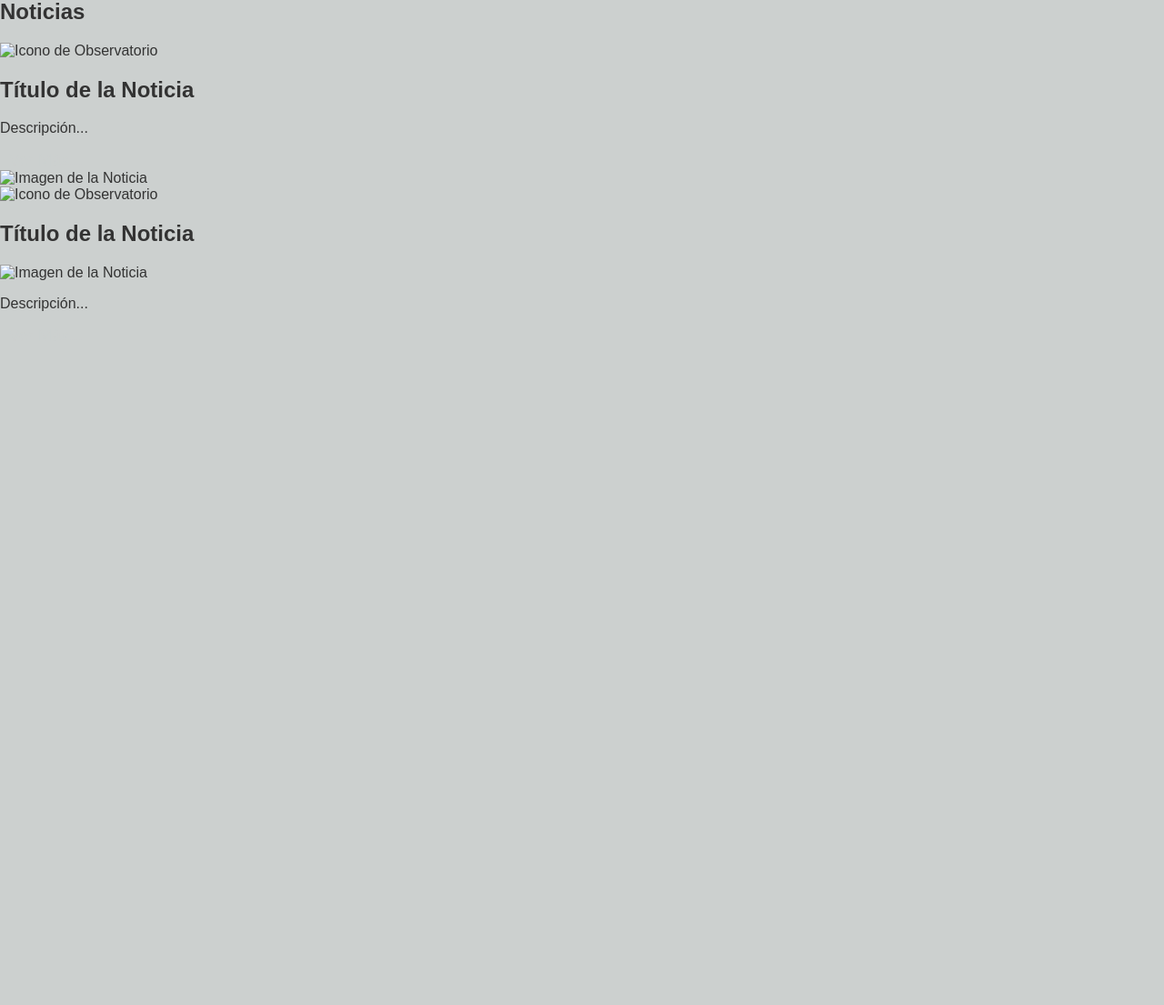
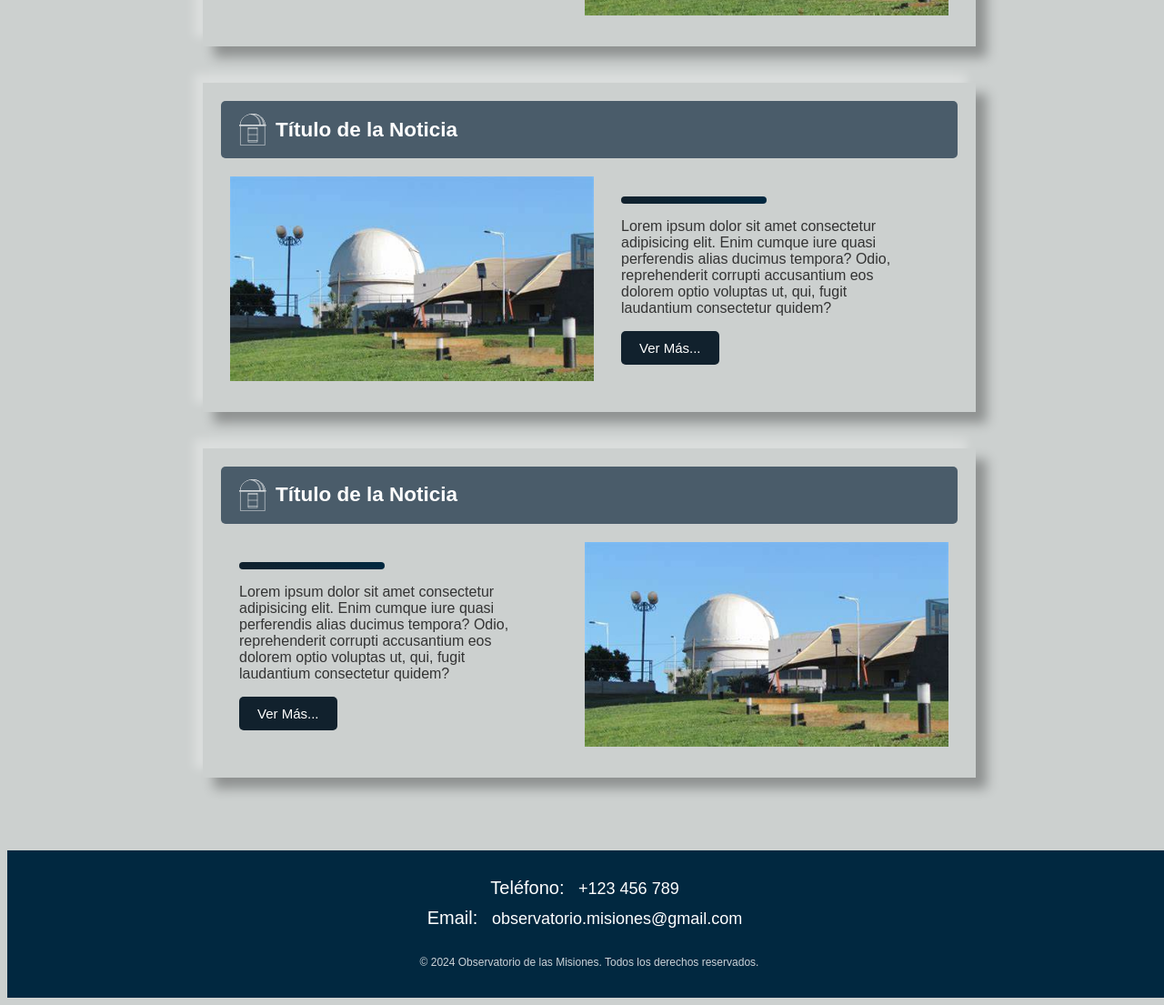
Before and after one commit to SantiNunez2003/TP-WEB-OBSERVATORIO, a PHP site: page /Pages/Noticias.html in a window 1280 px wide. Shown: the part 1200-2305 px from the top of the page at 91% size. Before the commit the page ends 1542 px from the top, so only its background shows below. Run offline with PHP 8.4, Linux system fonts and the light colour scheme.

Commit message:
Agregamos footer y Noticias finalizado

```diff
--- a/Pages/Noticias.html
+++ b/Pages/Noticias.html
@@ -1,94 +1,105 @@
 <!DOCTYPE html>
 <html lang="en">
-
   <head>
-    <meta charset="UTF-8">
-    <meta name="viewport" content="width=device-width, initial-scale=1.0">
+    <meta charset="UTF-8" />
+    <meta name="viewport" content="width=device-width, initial-scale=1.0" />
     <title>Noticias | Observatorio de las Misiones</title>
-    <link rel="stylesheet" href="../Styles/styles.css">
+    <link rel="stylesheet" href="/Styles/styles.css" />
   </head>
 
   <body>
     <!-- Barra de Navegación -->
-    <header class="headerObservatorio">
+    <header>
       <nav class="barra-de-navegacion">
-            <ul class="lista-de-navegacion">
-                <li><a class="nav-link" href="/Codigo/index.html">Nosotros</a></li>
-                <li><a class="nav-link" href="/Codigo/Noticias.html">Noticias</a></li>
-                <div>
-                    <img class="nav-icono-observatorio" src="/Icons/Observatory Icon.svg" alt="Icono de Observatorio">
-                </div>
-                <li><a class="nav-link" href="/Codigo/Galeria.html">Galeria</a></li>
-                <li><a class="nav-link" href="/Codigo/Eventos.html">Eventos</a></li>
-            </ul>
+        <h1 class="titulo-nav">Observatorio de las Misiones</h1>
       </nav>
     </header>
 
     <!-- Selección de Sitio -->
     <section class="seleccion">
-        <h1 class="titulo-seleccion">
-            Observatorio de las Misiones
-        </h1>
+      <article class="contenedor-seleccion">
+        <div>
+          <img
+            class="imagen-seleccion"
+            src="/Image/Observatorio-background-lines.svg"
+            alt="Imagen de Observatorio"
+          />
+        </div>
+      </article>
+    </section>
 
-        <div >
-            <img class="imagen-seleccion" src="/Imgane/Imagen_Luna-2.png" alt="Imagen de Luna">
-        </div>
-
-        <!-- Enlaces con Iconos -->
+    <main>
+      <section class="contenedor-noticia">
+        <!-- Navegacion con Iconos -->
         <ul class="lista-de-seleccion">
           <li>
-                <a class="nav-link" href="/index.html">
-                    <img class="icono-seleccion" src="/Icons/Observatory Icon.svg" alt="Icono de Observatorio">
+            <a href="/index.html"
+              ><img
+                class="icono-seleccion"
+                src="/Icons/Oscuro/Observatory-Icon-oscuro.svg"
+                alt="Icono de Observatorio"
+              />
               Nosotros
             </a>
           </li>
           <li>
-                <a class="nav-link" href="/Noticias.html">
-                    <img class="icono-seleccion" src="/Icons/Noticia Icon.svg" alt="Icono Noticia">
+            <a href="./Pages/Noticias.html">
+              <img
+                class="icono-seleccion"
+                src="/Icons/Oscuro/Noticias-oscuro.svg"
+                alt="Icono Noticia"
+              />
               Noticias
             </a>
           </li>
           <li>
-                <a class="nav-link" href="/Nuestras_Imagenes.html">
-                    <img class="icono-seleccion" src="/Icons/Telescopio Icon.svg" alt="Icono Telescopio">
+            <a href="./Pages/Galeria.html"
+              ><img
+                class="icono-seleccion"
+                src="/Icons/Oscuro/Telescopio-oscuro.svg"
+                alt="Icono Telescopio"
+              />
               Galeria
             </a>
           </li>
           <li>
-                <a class="nav-link" href="/Eventos.html">
-                    <img class="icono-seleccion" src="/Icons/Evento Icon.svg" alt="Icono Evento">
+            <a href="./Pages/Eventos.html"
+              ><img
+                class="icono-seleccion"
+                src="/Icons/Oscuro/Eventos-oscuro.svg"
+                alt="Icono Evento"
+              />
               Eventos
             </a>
           </li>
         </ul>
-    </section>
+
+        <h1>Noticias</h1>
 
         <!-- Presentación de Noticias -->
         <section class="noticias">
-
-        <h1>Noticias</h1>
-
           <!-- Noticia Modelo 1 -->
-        <article class="noticia-tipo1">
-
+          <article class="noticia">
             <!-- Titulo -->
             <header class="titulo-noticia">
-                <div>
-                    <img src="" alt="Icono de Observatorio">
-                </div>
+              <img
+                src="/Icons/Blanco/Observatory-Icon.svg"
+                alt="Icono Observatorio"
+              />
               <h2>Título de la Noticia</h2>
             </header>
 
             <!-- Descripción -->
             <div class="contenido-noticia">
-
               <!-- Texto de Descipción de la Noticia -->
               <div class="texto-noticia">
-
                 <!-- Barra decorativa -->
-                    <div class="deco"></div>
+                <div class="barra-decorativa"></div>
                 <p class="descripcion-noticia">
-                        Descripción...
+                  Lorem ipsum dolor sit amet consectetur adipisicing elit. Enim
+                  cumque iure quasi perferendis alias ducimus tempora? Odio,
+                  reprehenderit corrupti accusantium eos dolorem optio voluptas
+                  ut, qui, fugit laudantium consectetur quidem?
                 </p>
 
                 <!-- Boton para ver mas acerca de la Noticia -->
@@ -97,21 +108,22 @@
 
               <!-- Imagen de la Noticia -->
               <div class="contenedor-imagen-noticia">
-                    <img src="" alt="Imagen de la Noticia">
+                <img
+                  src="/Image/prueba-imagen.jfif"
+                  alt="Imagen de la Noticia"
+                />
               </div>
-
             </div>
-
           </article>
 
           <!-- Noticia Modelo 2 -->
-        <article class="noticia-tipo2">
-
+          <article class="noticia">
             <!-- Titulo -->
             <header class="titulo-noticia">
-                <div>
-                    <img src="" alt="Icono de Observatorio">
-                </div>
+              <img
+                src="/Icons/Blanco/Observatory-Icon.svg"
+                alt="Icono de Observatorio"
+              />
               <h2>Título de la Noticia</h2>
             </header>
 
@@ -120,27 +132,91 @@
 
               <!-- Imagen de la Noticia -->
               <div class="contenedor-imagen-noticia">
-                    <img src="" alt="Imagen de la Noticia">
+                <img
+                  src="../Image/prueba-imagen.jfif"
+                  alt="Imagen de la Noticia"
+                />
               </div>
 
               <!-- Texto de Descipción de la Noticia -->
               <div class="texto-noticia">
+                <!-- Barra decorativa -->
+                <div class="barra-decorativa"></div>
+                <p class="descripcion-noticia">
+                  Lorem ipsum dolor sit amet consectetur adipisicing elit. Enim
+                  cumque iure quasi perferendis alias ducimus tempora? Odio,
+                  reprehenderit corrupti accusantium eos dolorem optio voluptas
+                  ut, qui, fugit laudantium consectetur quidem?
+                </p>
 
+                <!-- Boton para ver mas acerca de la Noticia -->
+                <a class="boton-mas-info" href="#">Ver Más...</a>
+
+              </div>
+            </div>
+          </article>
+
+          <!-- Noticia Modelo 1 -->
+          <article class="noticia">
+            <!-- Titulo -->
+            <header class="titulo-noticia">
+              <img
+                src="/Icons/Blanco/Observatory-Icon.svg"
+                alt="Icono Observatorio"
+              />
+              <h2>Título de la Noticia</h2>
+            </header>
+
+            <!-- Descripción -->
+            <div class="contenido-noticia">
+              <!-- Texto de Descipción de la Noticia -->
+              <div class="texto-noticia">
                 <!-- Barra decorativa -->
-                    <div class="deco"></div>
+                <div class="barra-decorativa"></div>
                 <p class="descripcion-noticia">
-                        Descripción...
+                  Lorem ipsum dolor sit amet consectetur adipisicing elit. Enim
+                  cumque iure quasi perferendis alias ducimus tempora? Odio,
+                  reprehenderit corrupti accusantium eos dolorem optio voluptas
+                  ut, qui, fugit laudantium consectetur quidem?
                 </p>
 
                 <!-- Boton para ver mas acerca de la Noticia -->
                 <a class="boton-mas-info" href="#">Ver Más...</a>
               </div>
 
+              <!-- Imagen de la Noticia -->
+              <div class="contenedor-imagen-noticia">
+                <img
+                  src="/Image/prueba-imagen.jfif"
+                  alt="Imagen de la Noticia"
+                />
+              </div>
             </div>
           </article>
+        </section>
+      </section>
+    </main>
 
-    </section>
-
+    <!--Footer-->
+    <footer class="footer">
+      <div class="footer-contenido">
+        <div class="footer-info">
+          <p>Teléfono: <a href="tel:+123456789">+123 456 789</a></p>
+          <p>
+            Email:
+            <a href="mailto:observatorio.misiones@gmail.com"
+              >observatorio.misiones@gmail.com</a
+            >
+          </p>
+        </div>
+        <!--Incluir Redes-->
+      </div>
+      <div class="footer-copy">
+        <p>
+          &copy; 2024 Observatorio de las Misiones. Todos los derechos
+          reservados.
+        </p>
+      </div>
+    </footer>
   </body>
-
 </html>
--- /dev/null
+++ b/Styles/Componentes/footer.css
@@ -0,0 +1,44 @@
+@import url('../colores.css');
+
+.footer {
+    margin-top: 60px;
+    background-color: var(--azul-claro);
+    color: white;
+    padding: 20px;
+    text-align: center;
+}
+
+.footer-contenido {
+    display: flex;
+    flex-direction: column;
+    align-items: center;
+    justify-content: space-between;
+}
+
+.footer-info p, .footer-redes a {
+    font-size: 20px;
+    margin: 10px 0;
+}
+
+.footer-info a, .footer-redes a {
+
+    color: white;
+    text-decoration: none;
+}
+
+.footer-redes {
+    display: flex;
+    justify-content: center;
+    gap: 15px;
+}
+
+.footer-redes img {
+    width: 24px;
+    height: 24px;
+}
+
+.footer-copy {
+    margin-top: 20px;
+    font-size: 12px;
+    opacity: 0.8;
+}
--- a/Styles/Componentes/hero-seleccion.css
+++ b/Styles/Componentes/hero-seleccion.css
@@ -1,7 +1,7 @@
 @import url('../colores.css');
 
 .seleccion{
-    padding-top: 65px;
+    padding-top: 30px;
     padding-bottom: 30px;
     display: flex;
     flex-direction: column;
--- a/Styles/Componentes/nav.css
+++ b/Styles/Componentes/nav.css
@@ -1,20 +1,13 @@
 @import url('../colores.css');
 
 .barra-de-navegacion{
-    height: auto;
-    width: auto;
     padding: 1px;
     background-color: var(--azul-claro);
-    display: flex;
-    justify-content: space-between;
-    align-items: center;
     padding: 2px;
-    width: 100%;
     /*position: fixed;*/
 }
 
 .titulo-nav{
-    width: 100%;
     color: var(--semi-blanco);
     letter-spacing: 3px;
     text-align: center;
--- a/Styles/Paginas/Nostros.css
+++ b/Styles/Paginas/Nostros.css
@@ -29,7 +29,8 @@ h3{
 .nosotros-contenido{
     width: 45%;
     background-color: rgba(155, 154, 154, 0.623);
-    border: 2px solid white;
+    box-shadow: 12px 12px 12px rgba(0, 0, 0, 0.304) ,
+    -10px -10px 10px rgba(255, 255, 255, 0.3) ;
     padding: 20px;
     padding-left: 40px;
     padding-right: 40px;
--- /dev/null
+++ b/Styles/Paginas/Noticias.css
@@ -0,0 +1,96 @@
+@import url('../colores.css');
+
+.contenedor-noticia{
+    display: flex;
+    flex-direction: column;
+    justify-content: center;
+    align-items: center;
+
+}
+h1{
+    font-size: 40px;
+    color:  var(--azul-claro);
+    text-align: start;
+}
+
+.noticias{
+    display: flex;
+    flex-direction: column;
+    justify-content: center;
+    align-items: center;
+    width: min(900px, 80%);
+}
+
+.noticia{
+    width: 90%;
+    padding: 20px;
+    margin: 20px;
+    background-color: var(--semi-blanco);
+    box-shadow: 12px 12px 12px rgba(0, 0, 0, 0.304) ,
+    -10px -10px 10px rgba(255, 255, 255, 0.3) ;
+}
+
+.titulo-noticia{
+    display: flex;
+    align-items: center;
+    color: white;
+    font-size: 15px;
+    background-color: var(--gris-azulado);
+    border-radius: 5px;
+}
+
+.titulo-noticia img{
+    width: 30px;
+    padding-right: 10px;
+    padding-left: 20px;
+}
+
+.contenido-noticia{
+    display: flex;
+    align-items: center;
+    justify-content: space-around;
+    margin-top: 10px;
+    width: 100%;
+}
+
+.texto-noticia{
+    display: flex;
+    flex-direction: column;
+    justify-content: start;
+    align-items: start;
+    width: 50%;
+    margin-right: 50px;
+    margin-left: 20px;
+}
+
+
+.barra-decorativa {
+    width: min(400px , 50%);
+    height: 8px;
+    background: linear-gradient(to right, var(--azul-oscuro), var(--azul-claro));
+    border-radius: 5px;
+}
+
+.boton-mas-info{
+    background-color: var(--azul-oscuro);
+    color: white;
+    padding: 10px 20px;
+    border: none;
+    border-radius: 5px;
+    font-size: 15px;
+    font-weight: 400;
+    cursor: pointer;
+    text-align: center;
+    text-decoration: none;
+    display: inline-block;
+    transition: background-color 0.3s ease, transform 0.2s ease;
+}
+
+.contenedor-imagen-noticia{
+   margin: 10px;
+}
+
+.contenedor-imagen-noticia img{
+    width: 400px;
+
+}
--- a/Styles/styles.css
+++ b/Styles/styles.css
@@ -4,18 +4,17 @@
 @import url('./Componentes/hero-seleccion.css');
 @import url('./Componentes/lista-navegacion.css');
 @import url('./Paginas/Nostros.css');
+@import url('./Componentes/footer.css');
+@import url('./Paginas/Noticias.css');
 
 body{
     font-family: Arial, sans-serif;
-    margin: 0;
-    padding: 0;
     background-color: var(--semi-blanco);
     color: #333;
     width: 100%;
     min-height: 100vh;
 
 }
-
 
 /*--------------------BARRA DE NAVEGACION------------------*/
 
@@ -30,8 +29,3 @@ a{
 a:hover{
     text-decoration: underline;
 }
-
-/*--------------------SELECCION DE SITIO------------------*/
-
-
-/*-----------------NOSOTROS--------------*/
```
Also changed, not shown: index.html (+47 -14 lines), Image/prueba-imagen.jfif (added). Lines whose indentation alone changed are shown as unchanged.
